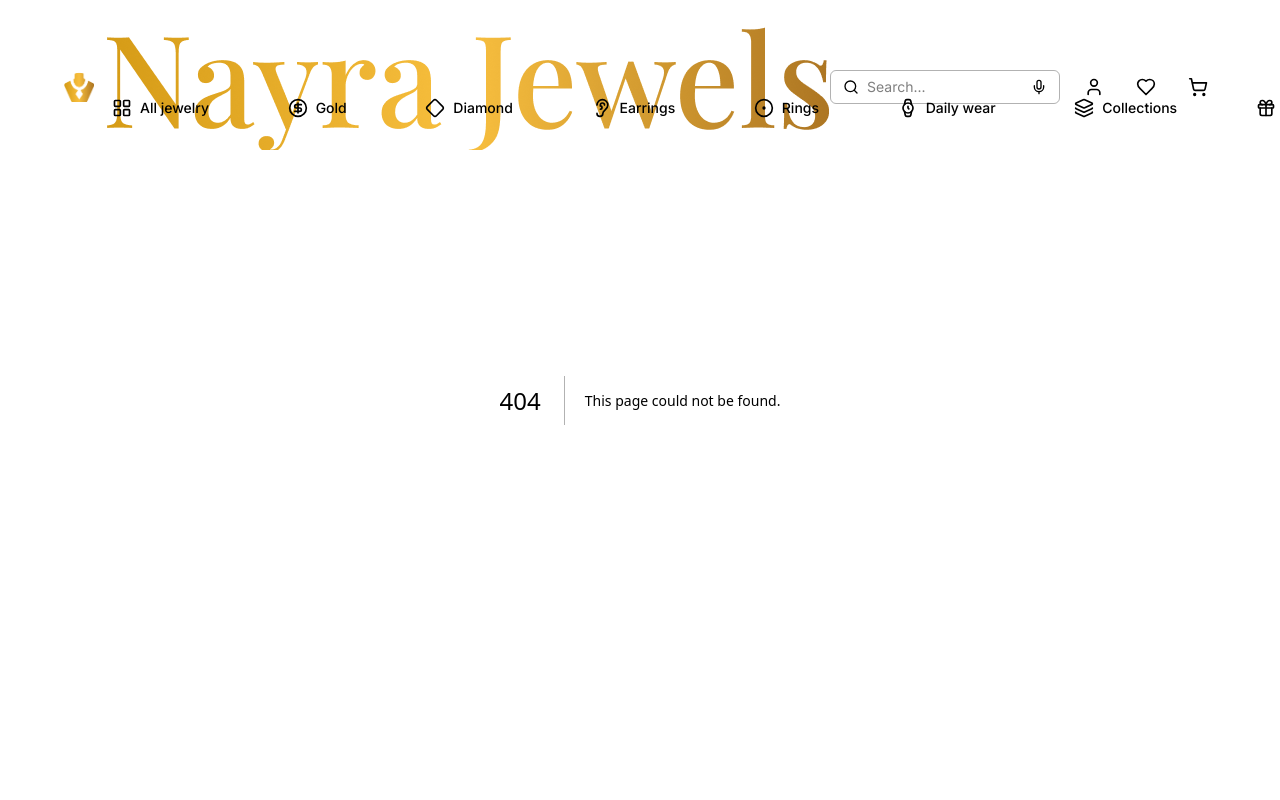
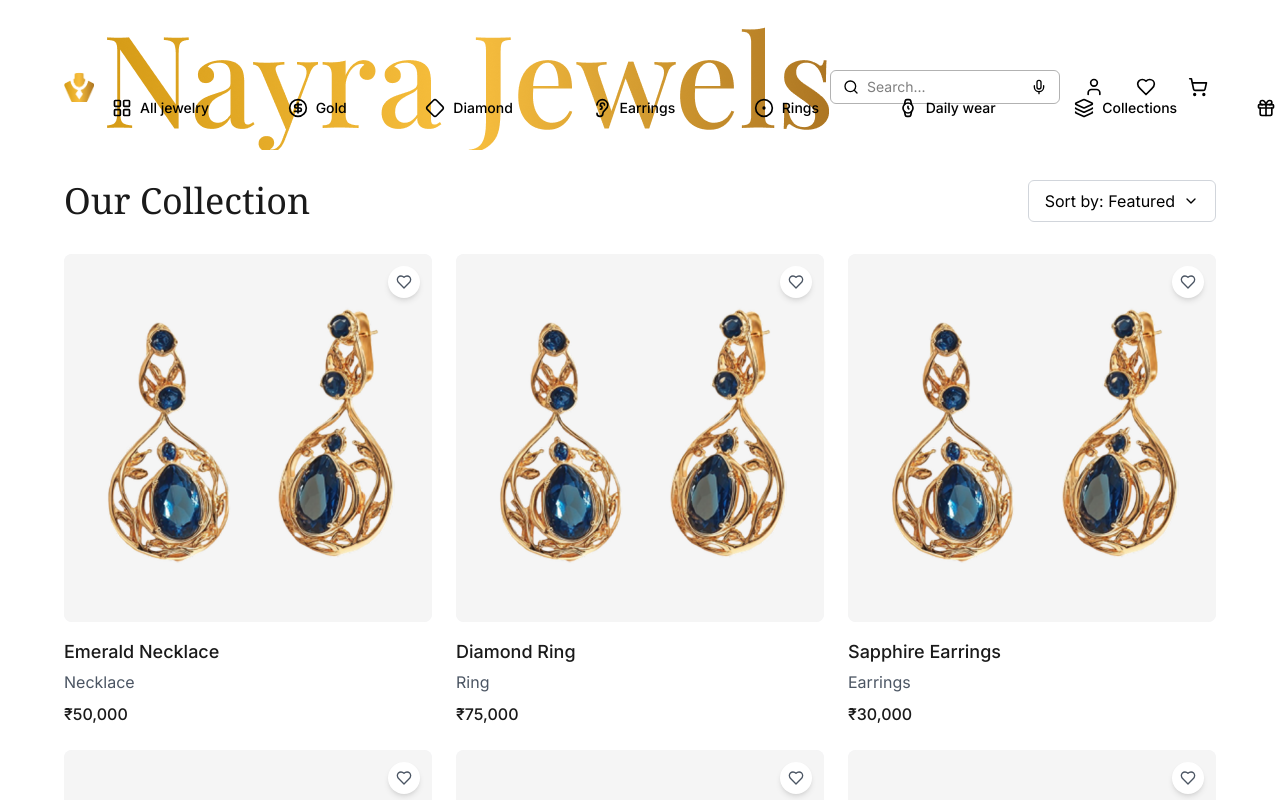
Before and after one commit to sourav0299/invoicify-shop, a Next.js app: page /product-preview in a window 1280 px wide. Before the commit this address had no page. Shown: the top 800 px of the page. Built offline with nearby package versions, Linux system fonts and the light colour scheme.

Commit message:
Product Preview Page

```diff
--- /dev/null
+++ b/app/product-preview/page.tsx
@@ -0,0 +1,154 @@
+"use client"
+
+import { useState, useEffect } from "react"
+import Image from "next/image"
+import Link from "next/link"
+import { Heart, ChevronDown } from "lucide-react"
+import { products } from "@/data/product"
+
+export default function ProductPreviewPage() {
+  const [filteredProducts, setFilteredProducts] = useState(products)
+  const [sortOption, setSortOption] = useState("featured")
+  const [showSortOptions, setShowSortOptions] = useState(false)
+
+
+  useEffect(() => {
+    const result = [...products]
+
+
+    if (sortOption === "price-low") {
+      result.sort((a, b) => a.price - b.price)
+    } else if (sortOption === "price-high") {
+      result.sort((a, b) => b.price - a.price)
+    } else if (sortOption === "newest") {
+
+      result.sort((a, b) => (b.date ? new Date(b.date).getTime() : 0) - (a.date ? new Date(a.date).getTime() : 0))
+    }
+
+
+    setFilteredProducts(result)
+  }, [sortOption])
+
+
+  const formatPrice = (price: number) => {
+    return new Intl.NumberFormat("en-IN", {
+      style: "currency",
+      currency: "INR",
+      maximumFractionDigits: 0,
+    }).format(price)
+  }
+
+  return (
+    <div className="min-h-screen bg-white">
+      <main className="pt-[180px] px-4 md:px-8 lg:px-16 max-w-7xl mx-auto pb-20">
+        <div className="flex justify-between items-center mb-8">
+          <h1 className="text-3xl md:text-4xl font-serif text-[#1a1a1a]">Our Collection</h1>
+
+
+          <div className="relative">
+            <button
+              className="flex items-center gap-2 px-4 py-2 border border-gray-300 rounded-md"
+              onClick={() => setShowSortOptions(!showSortOptions)}
+            >
+              <span>
+                Sort by:{" "}
+                {sortOption === "featured"
+                  ? "Featured"
+                  : sortOption === "price-low"
+                    ? "Price: Low to High"
+                    : sortOption === "price-high"
+                      ? "Price: High to Low"
+                      : "Newest"}
+              </span>
+              <ChevronDown className="w-4 h-4" />
+            </button>
+            {showSortOptions && (
+              <div className="absolute right-0 mt-2 w-48 bg-white border border-gray-200 rounded-md shadow-lg z-10">
+                <div className="py-1">
+                  <button
+                    className={`w-full text-left px-4 py-2 hover:bg-gray-100 ${
+                      sortOption === "featured" ? "bg-gray-100" : ""
+                    }`}
+                    onClick={() => {
+                      setSortOption("featured")
+                      setShowSortOptions(false)
+                    }}
+                  >
+                    Featured
+                  </button>
+                  <button
+                    className={`w-full text-left px-4 py-2 hover:bg-gray-100 ${
+                      sortOption === "price-low" ? "bg-gray-100" : ""
+                    }`}
+                    onClick={() => {
+                      setSortOption("price-low")
+                      setShowSortOptions(false)
+                    }}
+                  >
+                    Price: Low to High
+                  </button>
+                  <button
+                    className={`w-full text-left px-4 py-2 hover:bg-gray-100 ${
+                      sortOption === "price-high" ? "bg-gray-100" : ""
+                    }`}
+                    onClick={() => {
+                      setSortOption("price-high")
+                      setShowSortOptions(false)
+                    }}
+                  >
+                    Price: High to Low
+                  </button>
+                  <button
+                    className={`w-full text-left px-4 py-2 hover:bg-gray-100 ${
+                      sortOption === "newest" ? "bg-gray-100" : ""
+                    }`}
+                    onClick={() => {
+                      setSortOption("newest")
+                      setShowSortOptions(false)
+                    }}
+                  >
+                    Newest
+                  </button>
+                </div>
+              </div>
+            )}
+          </div>
+        </div>
+
+        {/* Product Grid */}
+        <div className="grid grid-cols-1 sm:grid-cols-2 lg:grid-cols-3 gap-6">
+          {filteredProducts.map((product) => (
+            <div key={product.id} className="group">
+              <Link href={`/product/${product.id}`} className="block">
+                <div className="relative aspect-square overflow-hidden rounded-lg mb-4 bg-gray-100">
+                  <Image
+                    src={product.image || "/placeholder.svg?height=400&width=400&query=jewelry"}
+                    alt={product.name}
+                    fill
+                    className="object-cover group-hover:scale-105 transition-transform duration-300"
+                  />
+                  <button
+                    className="absolute top-3 right-3 w-8 h-8 rounded-full bg-white flex items-center justify-center shadow-md"
+                    onClick={(e) => {
+                      e.preventDefault()
+
+                    }}
+                  >
+                    <Heart className="w-4 h-4 text-gray-600" />
+                  </button>
+                </div>
+              </Link>
+              <div>
+                <Link href={`/product/${product.id}`} className="block">
+                  <h3 className="text-lg font-medium text-[#1a1a1a] mb-1">{product.name}</h3>
+                </Link>
+                <p className="text-gray-600 mb-2">{product.category || "Jewelry"}</p>
+                <p className="font-medium text-[#1a1a1a]">{formatPrice(product.price)}</p>
+              </div>
+            </div>
+          ))}
+        </div>
+      </main>
+    </div>
+  )
+}
--- a/app/profile/page.tsx
+++ b/app/profile/page.tsx
@@ -25,8 +25,8 @@
           <div className="w-full md:w-64 shrink-0">
             <div className="bg-gray-50 rounded-lg p-6 mb-6">
               <div className="flex items-center gap-4 mb-6">
-                <div className="w-16 h-16 bg-gray-200 rounded-full flex items-center justify-center">
-                  <User className="w-8 h-8 text-gray-500" />
+                <div className="w-22 h-16 bg-gray-200 rounded-full flex items-center justify-center">
+                  <User className="w-10 h-8 text-gray-500" />
                 </div>
                 <div>
                   <h2 className="font-medium text-lg">{userData.name}</h2>
--- a/data/product.ts
+++ b/data/product.ts
@@ -1,4 +1,5 @@
 export interface Product {
+  [x: string]: any
   id: string
   name: string
   price: number
```
